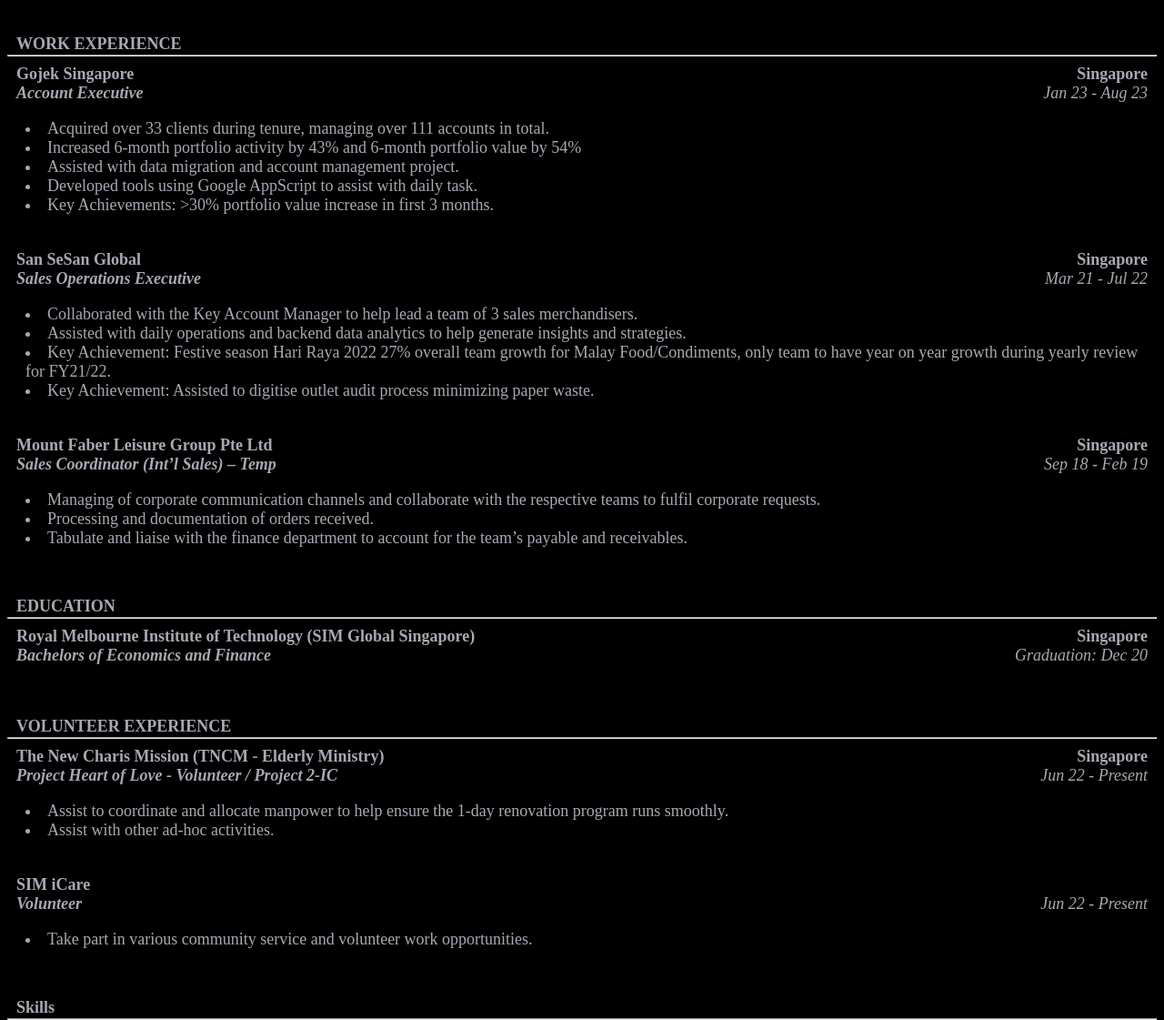
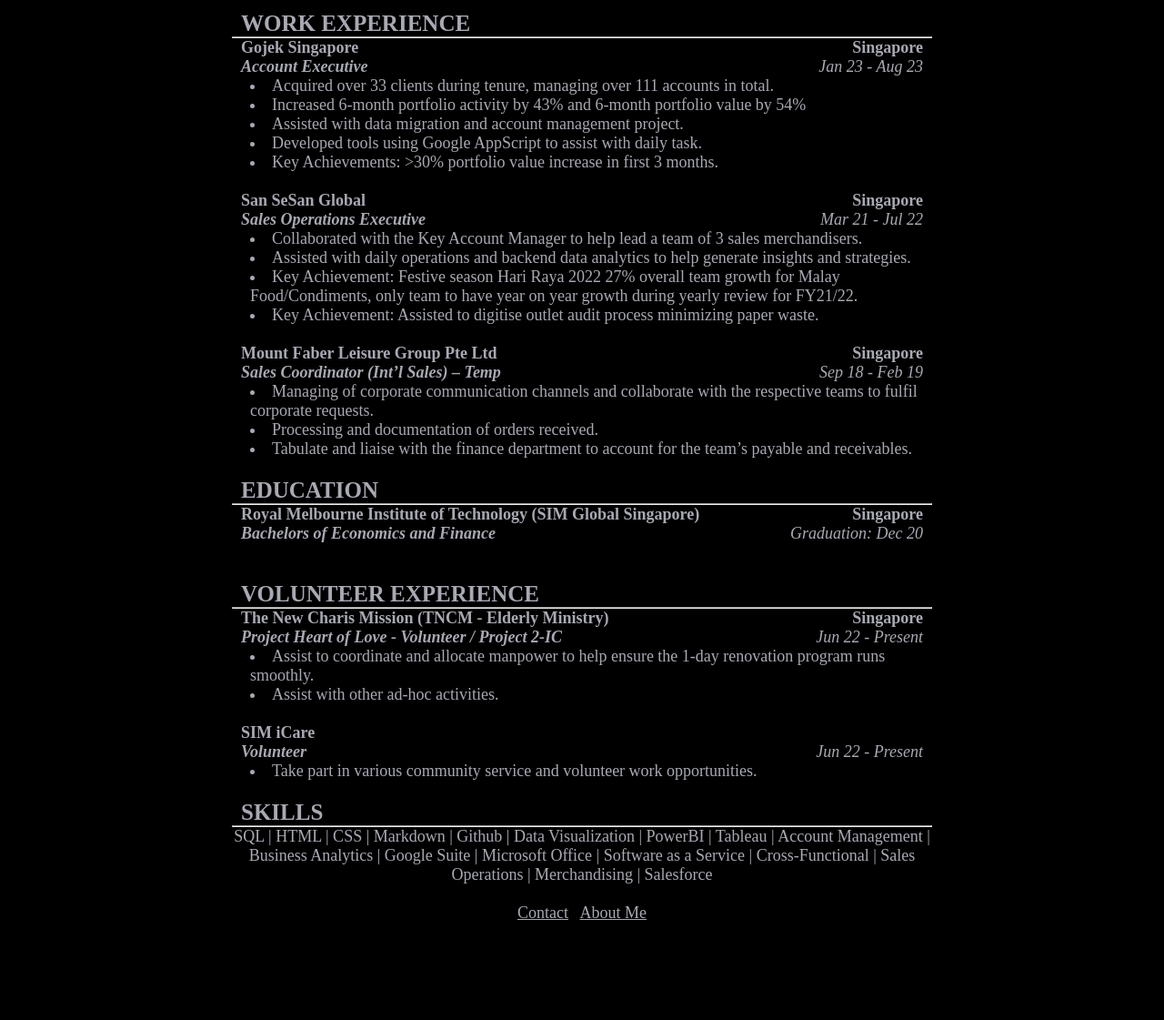
Before and after one commit to WFYap92/newt-resume, a plain HTML site: page index.html in a window 1280 px wide. Shown: the part 289-1410 px from the top of the page at 91% size. After the commit the page ends 1303 px from the top, so only its background shows below. Drawn offline with Linux system fonts and the light colour scheme.

Commit message:
Style Change v2

```diff
--- a/assets/stylesheet/styles.css
+++ b/assets/stylesheet/styles.css
@@ -3,6 +3,9 @@
   color: #c6c8d3d8;
   text-align: center;
   font-size: 18px;
+  max-width: 770px;
+  padding:auto;
+  margin:auto;
 }
 
 img {
@@ -52,6 +55,10 @@
     padding-left: 10px;
 }
 
-hr {
-    max-width:1500px;
+h1 {
+    font-size: 30px;
 }
+
+h2 {
+    font-size: 25px;
+}
--- a/index.html
+++ b/index.html
@@ -22,7 +22,7 @@
     />
     <br />
     <br />
-    <h2 style="text-align: left; padding-left: 10px; margin-bottom: -8px">
+    <h2 style="text-align: left; padding-left: 10px;">
       WORK EXPERIENCE
     </h2>
     <hr />
@@ -93,7 +93,7 @@
     </ul>
     <br />
 
-    <h2 style="text-align: left; padding-left: 10px; margin-bottom: -8px">
+    <h2 style="text-align: left; padding-left: 10px;">
       EDUCATION
     </h2>
     <hr />
@@ -107,7 +107,7 @@
     <br />
     <br />
     <br />
-    <h2 style="text-align: left; padding-left: 10px; margin-bottom: -8px">
+    <h2 style="text-align: left; padding-left: 10px; ">
       VOLUNTEER EXPERIENCE
     </h2>
     <hr />
@@ -139,8 +139,8 @@
     </ul>
 
     <br />
-    <h2 style="text-align: left; padding-left: 10px; margin-bottom: -8px">
-      Skills
+    <h2 style="text-align: left; padding-left: 10px;">
+      SKILLS
     </h2>
     <hr />
     <span>
```
